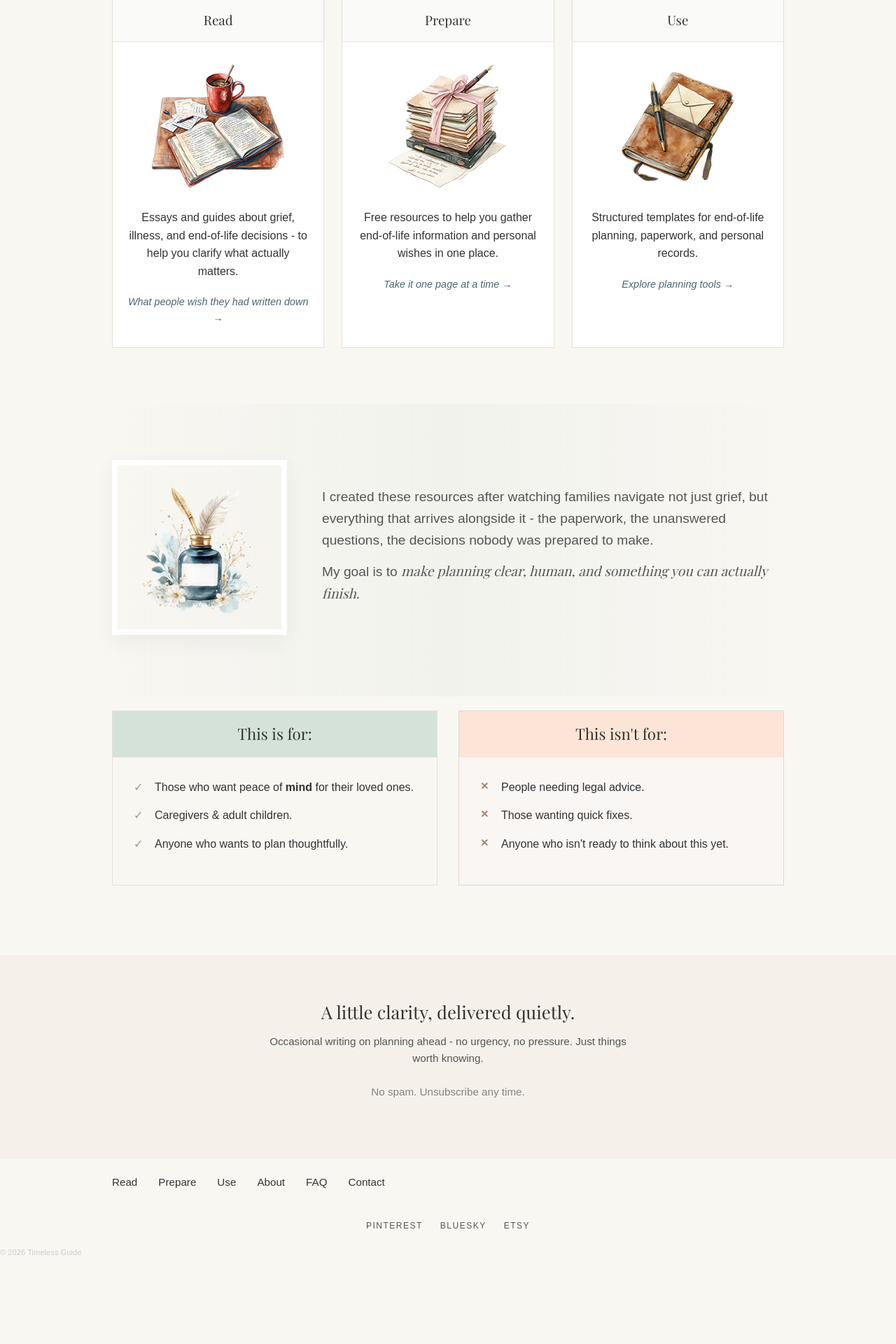
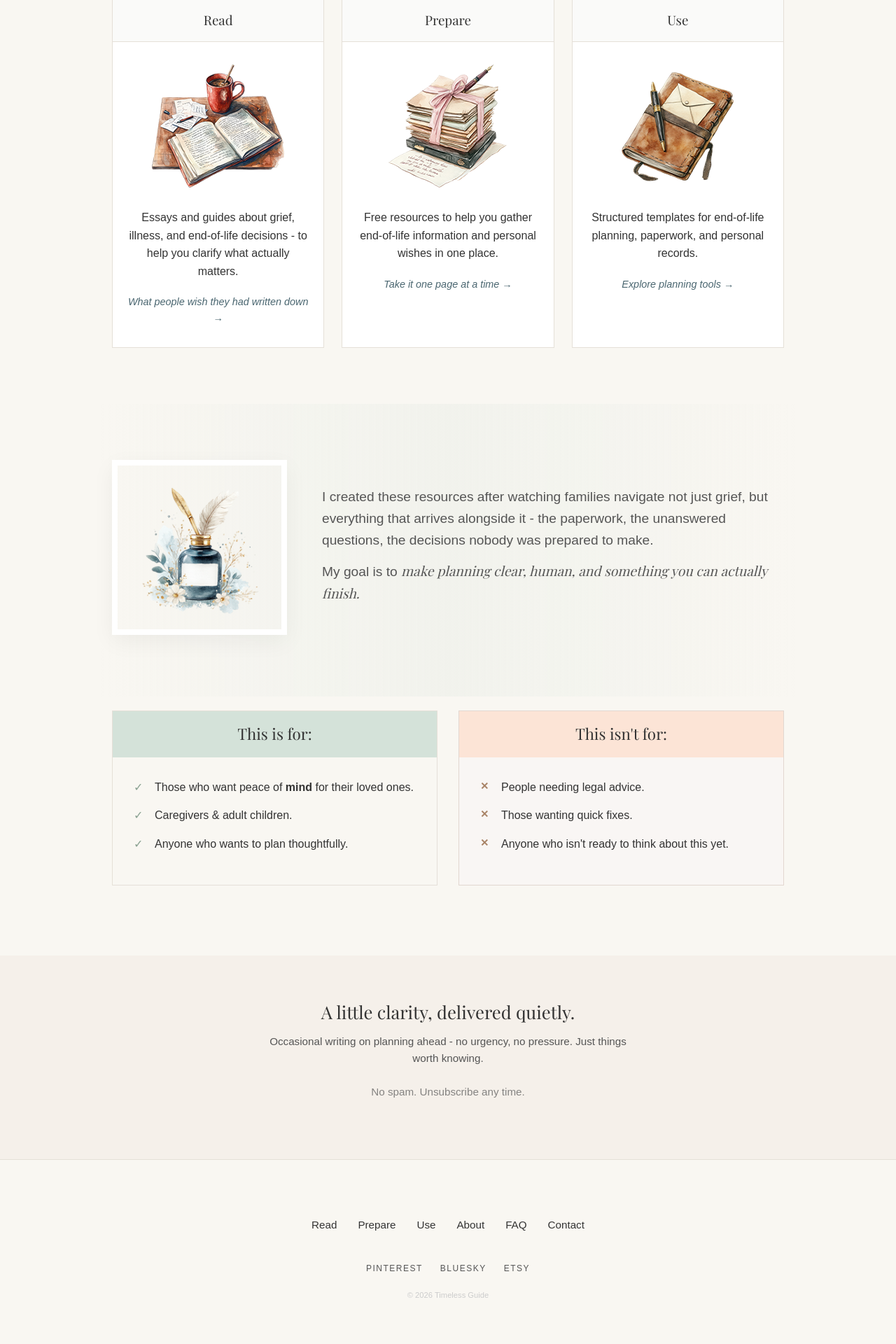
Before and after one commit to timelessguide/timeless, a Jekyll site: the page built from index.html, in a window 1280 px wide. Shown: the part 991-2911 px from the top of the page at 70% size. Built offline with Jekyll 4.4.1, drawn with Linux system fonts in a browser that asks for light colours; some web fonts are replaced; comment, search, counter and statistics services are not loaded; before the commit the page ends 2790 px from its top, so only the background shows below that.

Commit message:
Update footer css.

```diff
--- a/assets/css/style.css
+++ b/assets/css/style.css
@@ -321,6 +321,7 @@
 }
 
 /* --- Footer --- */
+.site-footer {
     padding: 60px 0;
     border-top: 1px solid var(--border-soft);
     text-align: center;
```
